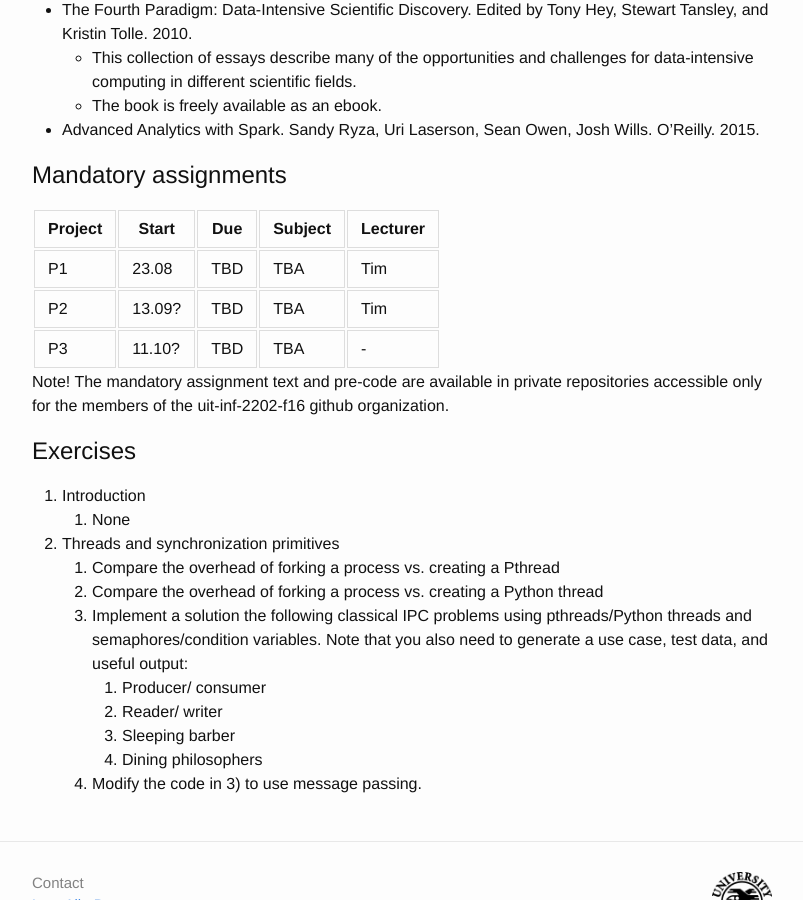
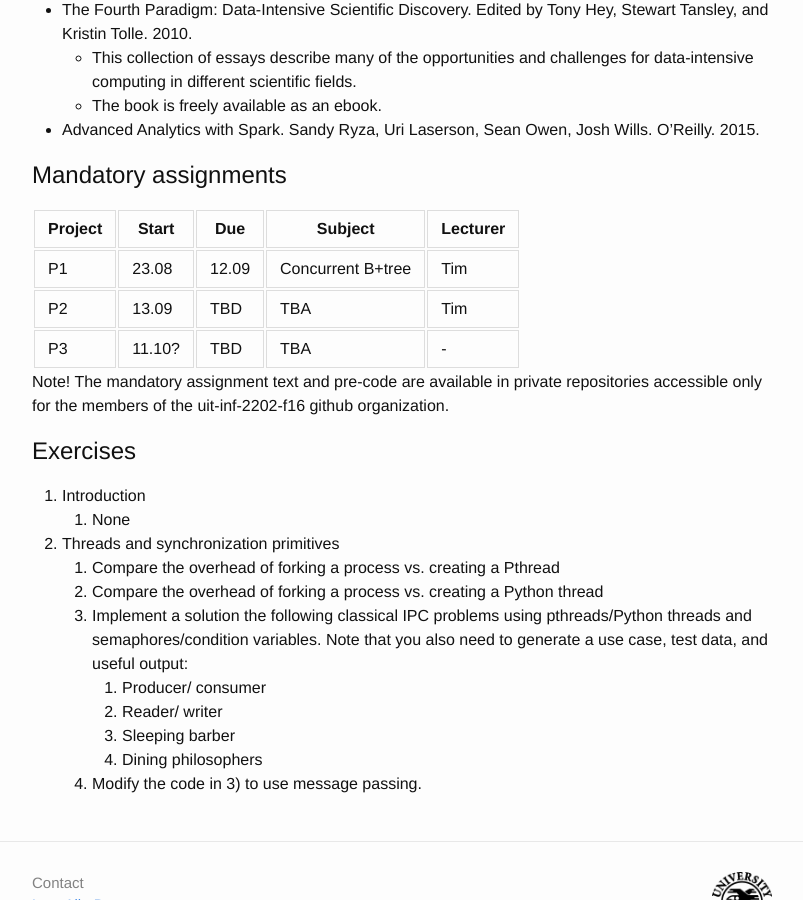
Before and after one commit to uit-inf-2202-f16/uit-inf-2202-f16.github.io, a Jekyll site: the page built from index.md, in a window 1280 px wide and 900 px high, scrolled down 2144 px. Shown: the whole window, without its empty margins (238-1041 px from the left). Built offline with Jekyll 4.4.1, drawn with Linux system fonts in a browser that asks for light colours.

Commit message:
Updated the assignment dates

```diff
--- a/index.md
+++ b/index.md
@@ -75,8 +75,8 @@ The following are suggested **additional readings**:
 
 | Project |	Start    | Due      | Subject | Lecturer |
 |---------|----------|----------|---------|----------|
-| P1  	  | 23.08    | TBD      | TBA     | Tim      |
-| P2  	  | 13.09?   | TBD      | TBA     | Tim      |
+| P1  	  | 23.08    | 12.09    | Concurrent B+tree| Tim      |
+| P2  	  | 13.09    | TBD      | TBA     | Tim      |
 | P3      | 11.10?   | TBD      | TBA     | -        |
 
 Note! The mandatory assignment text and pre-code are available in private repositories accessible only for the members of the uit-inf-2202-f16 github organization.
```
